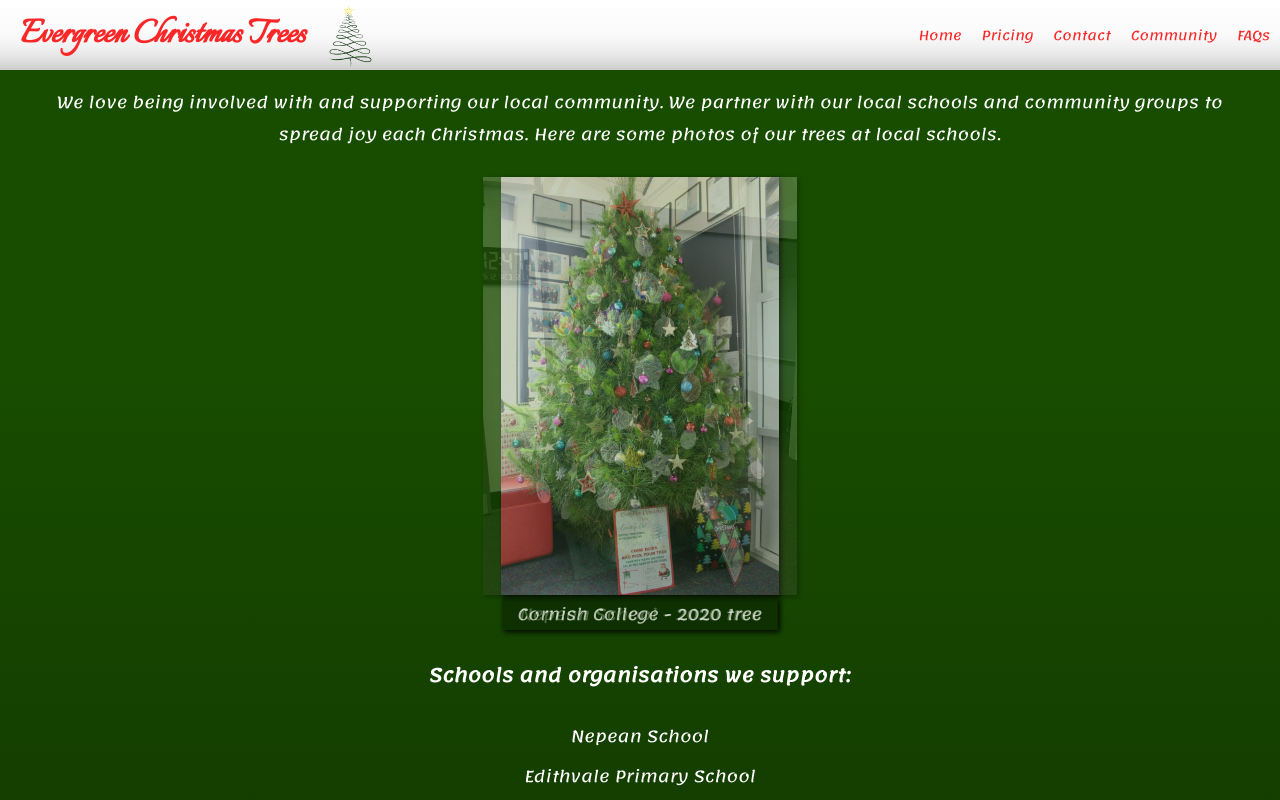
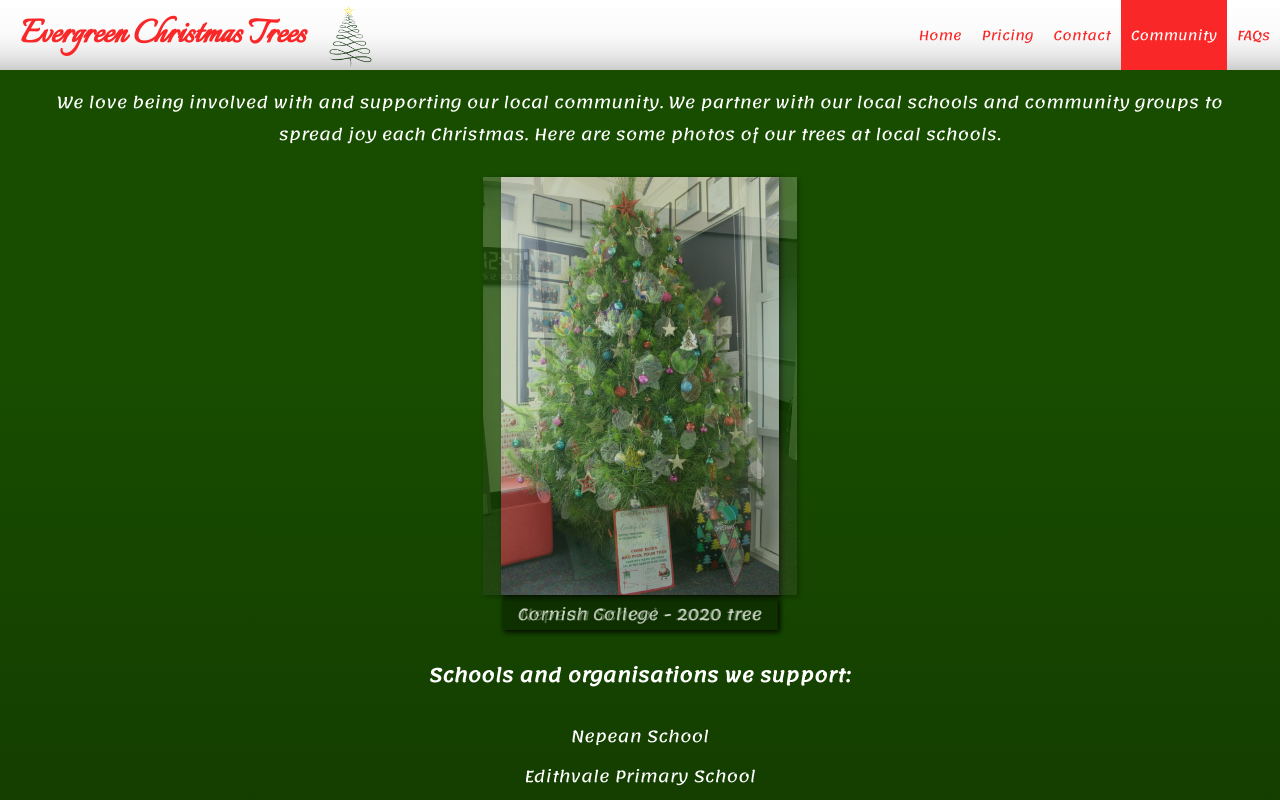
Before and after one commit to justjooshing/next-evergreen-christmas-trees, a Next.js app: page /community in a window 1280 px wide. Shown: the top 800 px of the page. Built offline with nearby package versions, Linux system fonts and the light colour scheme.

Commit message:
add interactive styling changes

```diff
--- a/components/Global/Header.jsx
+++ b/components/Global/Header.jsx
@@ -3,12 +3,12 @@ import Nav from "./Nav";
 
 import headerStyles from "../../styles/Header.module.css";
 
-const Header = () => {
+const Header = ({ whichPage }) => {
   return (
     <header className={headerStyles.main}>
       {/* Logo and H1 */}
       <HeaderWrapper />
-      <Nav />
+      <Nav whichPage={whichPage} />
     </header>
   );
 };
--- a/components/Global/Layout.jsx
+++ b/components/Global/Layout.jsx
@@ -3,9 +3,9 @@ import Header from "./Header";
 
 import layoutStyles from "../../styles/Layout.module.css";
 
-const Layout = ({ children }) => (
+const Layout = ({ children, whichPage }) => (
   <>
-    <Header />
+    <Header whichPage={whichPage} />
     {/* Main changes, but background, text fonts and colors stay the same */}
     <main className={layoutStyles.main}>{children}</main>
     {/* Footer stays the same on all pages */}
--- a/components/Global/Nav.jsx
+++ b/components/Global/Nav.jsx
@@ -5,9 +5,9 @@ import { paths } from "../config/paths";
 
 import navStyles from "../../styles/Nav.module.css";
 
-const Nav = () => {
+const Nav = ({ whichPage }) => {
   const navItems = Object.entries(paths).map((link) => {
-    return <NavLinks link={link} key={link[0]} />;
+    return <NavLinks link={link} key={link[0]} whichPage={whichPage} />;
   });
 
   return (
--- a/components/Global/NavLinks.jsx
+++ b/components/Global/NavLinks.jsx
@@ -1,11 +1,14 @@
 import Link from "next/link";
 
-const NavLinks = ({ link }) => {
+import navStyles from "../../styles/Nav.module.css";
+
+const NavLinks = ({ link, whichPage }) => {
   const [key, value] = link;
+  const selectedPage = whichPage === key;
   return (
-    <li>
-      <Link href={value}>{key}</Link>
-    </li>
+    <Link href={value}>
+      <li className={selectedPage ? navStyles.selected : null}>{key}</li>
+    </Link>
   );
 };
 
--- a/pages/_app.js
+++ b/pages/_app.js
@@ -1,11 +1,14 @@
+import { useState } from "react";
+
 import Layout from "../components/Global/Layout";
 
 import "../styles/globals.css";
 
 function MyApp({ Component, pageProps }) {
+  const [whichPage, setWhichPage] = useState();
   return (
-    <Layout>
-      <Component {...pageProps} />
+    <Layout whichPage={whichPage}>
+      <Component {...pageProps} setWhichPage={setWhichPage} />
     </Layout>
   );
 }
--- a/pages/community.jsx
+++ b/pages/community.jsx
@@ -7,11 +7,16 @@ import { slideImages, schoolList } from "../components/config/schools";
 import slideStyle from "../styles/Slideshow.module.css";
 import communityStyle from "../styles/Community.module.css";
 
-const community = () => {
+const community = ({ setWhichPage }) => {
+  const pageName = "Community";
   const [slideCounter, setSlideCounter] = useState(0);
   const [visibleSlideImage, setVisibleSlideImage] = useState(
     slideImages[0].alt
   );
+
+  useEffect(() => {
+    setWhichPage(pageName);
+  }, []);
 
   useEffect(() => {
     setVisibleSlideImage(slideImages[slideCounter].alt);
@@ -29,7 +34,7 @@ const community = () => {
 
   return (
     <section className={communityStyle.main}>
-      <CustomHead pageName="Community" />
+      <CustomHead pageName={pageName} />
       <p>
         We love being involved with and supporting our local community. We
         partner with our local schools and community groups to spread joy each
--- a/styles/Nav.module.css
+++ b/styles/Nav.module.css
@@ -1,4 +1,6 @@
 .nav ul {
+  padding: 0;
+  margin: 0;
   display: flex;
   list-style: none;
 }
@@ -8,6 +10,21 @@
   padding: 0px 10px;
   color: var(--header-text-color);
   font-family: var(--main-text-font);
+  height: 70px;
+  display: flex;
+  place-items: center;
+  transition: all 0.3s ease-in-out;
+  cursor: pointer;
+}
+
+.nav li:hover {
+  background-color: var(--header-text-color);
+  color: var(--header-bg-color);
+}
+
+.nav .selected {
+  background-color: var(--header-text-color);
+  color: var(--header-bg-color);
 }
 
 .hamburger {
@@ -58,6 +75,11 @@
   height: 100%;
   padding: 0;
   place-content: space-evenly;
+  align-items: center;
+}
+
+.fsMenu li:hover {
+  cursor: pointer;
 }
 
 @media (min-width: 806px) {
```
Also changed, not shown: pages/contact.jsx (+9 -2 lines), pages/faqs.jsx (+12 -3 lines), pages/index.jsx (+7 -2 lines), pages/pricing.jsx (+10 -2 lines), styles/Card.module.css (+13 -1 lines).
